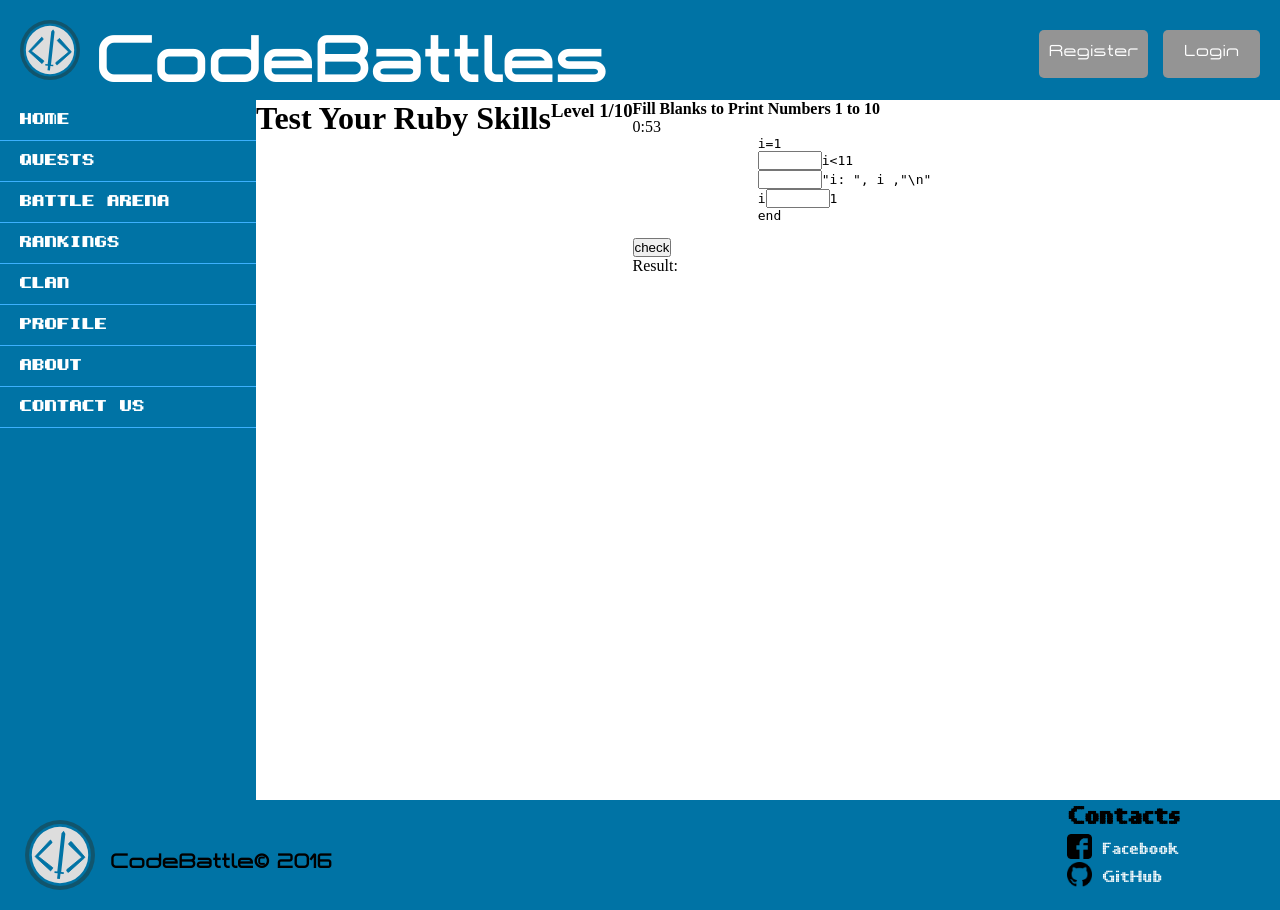
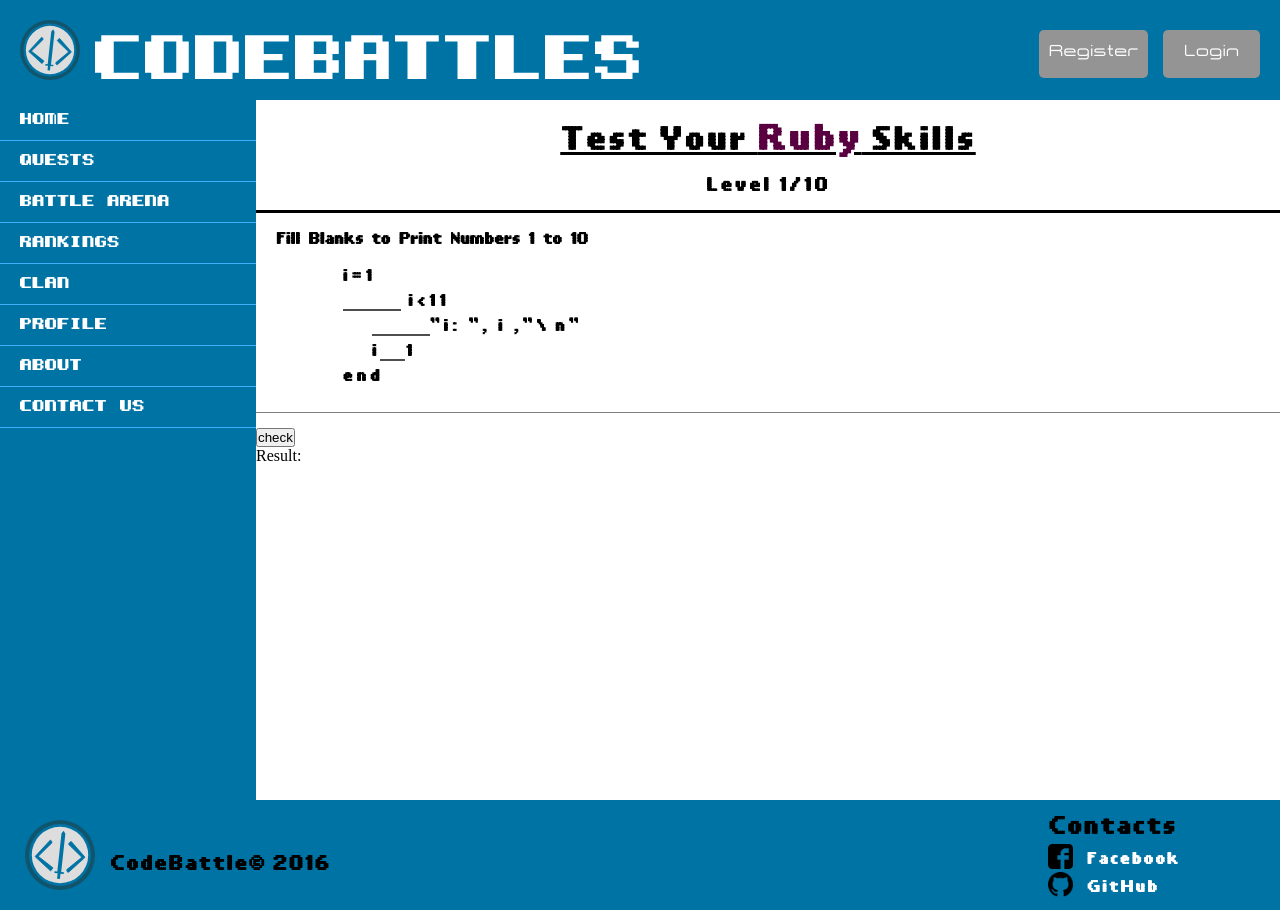
Before and after one commit to CodeBattle123/Main, a PHP site: page /example-quest.php in a window 1280 px wide. Run offline with PHP 8.4, Linux system fonts and the light colour scheme; some libraries are stand-ins or nearby versions.

Commit message:
Major changes to the example quest.
Example quest page changes:
 - Automatically set width of input fields.
 - Whole redesign of the page.

Header and footer css:
 - Changed fonts.

```diff
--- a/example-quest.php
+++ b/example-quest.php
@@ -3,27 +3,30 @@
 <head>
     <link rel="stylesheet" href="styles/headerAndFooter.css">
     <script type='text/javascript' src='http://ajax.googleapis.com/ajax/libs/jquery/1.4/jquery.min.js'></script>
-    <link rel="stylesheet" href="styles/example-quest-style.css">
     <link rel="stylesheet" href="styles/sidebar.css">
     <link rel="stylesheet" href="styles/main.css">
+    <link rel="stylesheet" href="styles/example-quest-style.css">
     <meta charset="UTF-8">
-    <title>quests</title>
+    <title>Quests</title>
+
 </head>
 <body>
 <?php include 'header.php' ?>
 <?php include 'sidebar.html' ?>
+
 <div class="wrapper">
-    <h1 class="langName">Test Your Ruby Skills</h1>
+    <div class="questContainer">
+        <h1 class="langName">Test Your <span>Ruby</span> Skills</h1>
         <h3 class="level">Level 1/10</h3>
-
-    <div class="questContainer">
+        <hr>
         <h4 class="objective">Fill Blanks to Print Numbers 1 to 10 </h4>
         <div id="counter"></div>
+
         <pre class="quest">
             <span>i=1</span><!-- <span>&lt;irb&gt;</span> -->
-                <input type="text" id="ex-quest-input-1" class="input" style="width: 60px" ><span>i<11</span></input>
-                <input type="text" id="ex-quest-input-2" class="input" style="width: 60px" cols="3"><span>"i: ", i ,"\n"</span></input>
-                <span>i</span><input type="text" id="ex-quest-input-3" class="input" style="width: 60px" ><span>1</span></input>
+            <input type="text" id="ex-quest-input-1" class="input" maxlength="5"><span> i&lt;11 </span></input>
+                <input type="text" id="ex-quest-input-2" class="input" maxlength="5"><span>"i: ", i ,"\n"</span></input>
+                <span>i</span><input type="text" id="ex-quest-input-3" class="input" maxlength="2"><span>1</span></input>
             <span>end</span><!-- <span>&lt;/irb&gt;</span> -->
         </pre>
 
@@ -32,7 +35,16 @@
     </div>
 </div>
 
-<script>
+<script type="text/javascript">
+    let inputs = document.getElementsByClassName('input');
+
+    for(item of inputs) {
+        item.style.width = (item.maxLength * 11) + 'px';
+    }
+
+</script>
+
+<!-- <script>
     function countdown() {
         var seconds = 60;
         function tick() {
@@ -80,7 +92,7 @@
     $('#btn-submit-quest-example').click(function () {
         document.getElementById('example-quest-result').textContent = CalcResult();
     });
-</script>
+</script> -->
 
 <?php include_once('footer.html'); ?>
 </body>
--- /dev/null
+++ b/styles/example-quest-style.css
@@ -0,0 +1,65 @@
+hr {
+    border: 1px solid black;
+    background: black;
+}
+
+.questContainer {
+    width: 100%;
+}
+
+
+.langName, .level, .objective, #counter, .quest{
+    letter-spacing: 3px;
+    font-weight: bold;
+    font-family: Text;
+    width: 100%;
+    padding: 0;
+    margin: 15px auto;
+    text-align: center;
+}
+
+.langName {
+    text-decoration: underline;
+}
+
+#counter {
+    font-weight: bolder;
+    font-size: 30px;
+}
+
+.objective {
+    text-align: left;
+    width: 70%;
+    margin-left: 20px;
+    letter-spacing: normal;
+    word-spacing: 5px;
+}
+
+.quest {
+    border-bottom: 1px solid gray;
+
+    text-align: left;
+
+    letter-spacing: 4px;
+    text-align: left;
+    line-height: 25px;
+}
+
+.langName span {
+    color: rgb(89, 0, 64);
+    font-size: 35px;
+}
+
+.input {
+    font-weight: bold;
+    font-family: Text;
+    letter-spacing: 3px;
+    padding-left: 3px;
+    background-color: none;
+    border: none;
+    border-bottom: 2px solid rgb(78, 78, 78);
+}
+
+.input:focus {
+    outline: none;
+}
--- a/styles/headerAndFooter.css
+++ b/styles/headerAndFooter.css
@@ -63,7 +63,7 @@ header {
    font-size: 5vw;
    position: relative;
    top: 10px;
-   font-family: MainText;
+   font-family: Sidebar;
    display: inline-block;
    color: #FFF;
 }
@@ -109,6 +109,8 @@ header {
    position: relative;
 
    font-family: Text;
+   font-weight: bold;
+   letter-spacing: 2px;
 
    background-color: #0073A5;
 }
@@ -122,7 +124,7 @@ header {
    margin: 20px 15px 0px 25px;
 }
 .cpheader {
-   font-family: MainText;
+   font-family: Text;
    position: absolute;
    top: 50px;
    font-size: 20px;
@@ -143,6 +145,7 @@ header {
    position: relative;
    float: right;
    margin-right: 100px;
+   margin-top: 10px;
 }
 
 .contacts ul {
--- a/styles/main.css
+++ b/styles/main.css
@@ -36,7 +36,6 @@
 }
 
 hr {
-
     border: 0;
     height: 1px;
     background-image: -webkit-linear-gradient(left, #f0f0f0, #8c8b8b, #f0f0f0);
```
Lines whose indentation alone changed are shown as unchanged.
